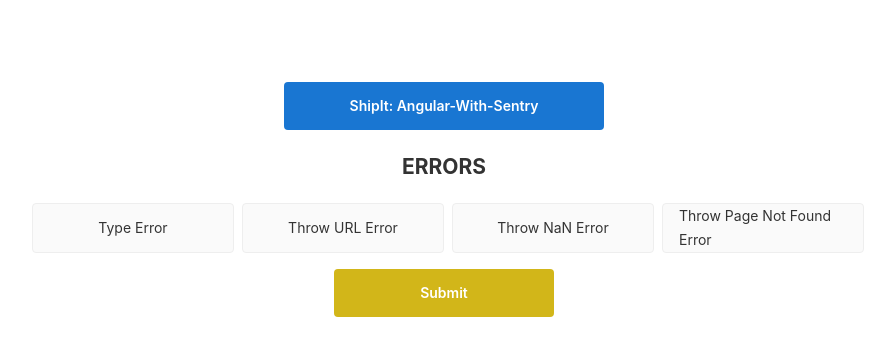
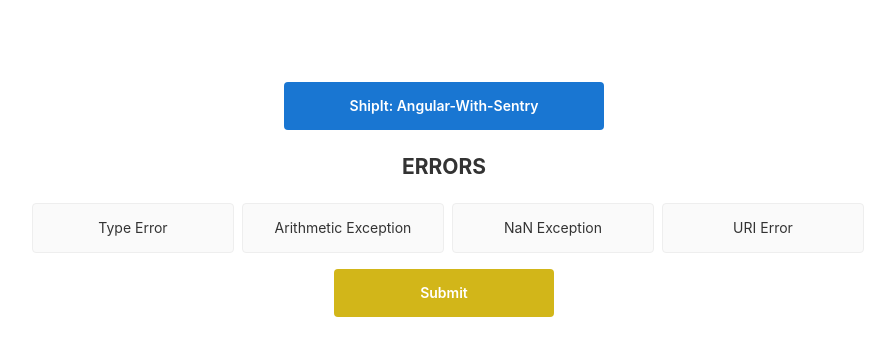
Before and after one commit to sasitechdev/Angular-With-Sentry, an Angular app: page / in a window 1280 px wide. Before the commit this address had no page. Shown: the top 356 px of the page, without its empty margins (196-1091 px from the left). Built offline with nearby package versions, Linux system fonts and the light colour scheme.

Commit message:
clean up

```diff
--- a/src/app/app.component.html
+++ b/src/app/app.component.html
@@ -408,19 +408,19 @@
       <span>Type Error</span>
     </button>
 
-    <button class="card card-small" (click)="throwURLError()" tabindex="0">
+    <button class="card card-small" (click)="throwArithmeticException()" tabindex="0">
       <!-- <svg class="material-icons" xmlns="http://www.w3.org/2000/svg" width="24" height="24" viewBox="0 0 24 24"><path d="M19 13h-6v6h-2v-6H5v-2h6V5h2v6h6v2z"/></svg> -->
-      <span>Throw URL Error</span>
+      <span>Arithmetic Exception</span>
     </button>
 
-    <button class="card card-small" (click)="throwNaNError()" tabindex="0">
+    <button class="card card-small" (click)="throwNaNException()" tabindex="0">
       <!-- <svg class="material-icons" xmlns="http://www.w3.org/2000/svg" width="24" height="24" viewBox="0 0 24 24"><path d="M19 13h-6v6h-2v-6H5v-2h6V5h2v6h6v2z"/></svg> -->
-      <span>Throw NaN Error</span>
+      <span>NaN Exception</span>
     </button>
 
-    <button class="card card-small" (click)="throwPageNotFoundError()" tabindex="0">
+    <button class="card card-small" (click)="throwURIError()" tabindex="0">
       <!-- <svg class="material-icons" xmlns="http://www.w3.org/2000/svg" width="24" height="24" viewBox="0 0 24 24"><path d="M19 13h-6v6h-2v-6H5v-2h6V5h2v6h6v2z"/></svg> -->
-      <span>Throw Page Not Found Error</span>
+      <span>URI Error</span>
     </button>
 
     <button class="card highlight-card2 card-small" (click)="onSubmit()" tabindex="0">
--- a/src/app/app.component.ts
+++ b/src/app/app.component.ts
@@ -14,19 +14,19 @@
     console.log("TEST result >>> ", test[0][1]);
   }
 
-  throwURLError() {
+  throwArithmeticException() {
     console.error("Error");
-    throw Error('URL Error');
+    throw Error('Arithmetic Exception');
   }
 
-  throwNaNError() {
+  throwNaNException() {
     console.error("Error");
-    throw Error('NaN Error');
+    throw Error('NaN Exception');
   }
 
-  throwPageNotFoundError() {
+  throwURIError() {
     console.error("Error");
-    throw Error('Page Not Found Error');
+    throw Error('URI malformed');
   }
 
   onSubmit() {
```
